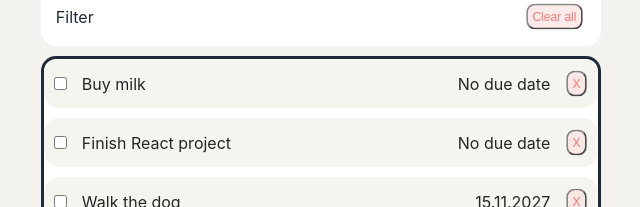
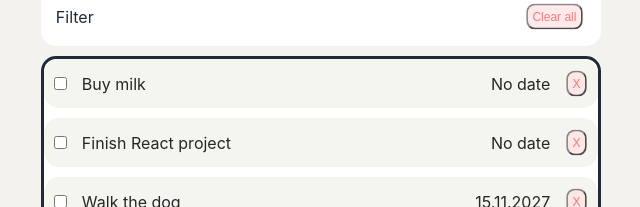
Before and after one commit to FrstF4ll/web-todo-react, a React app: page / in a window 1280 px wide. Shown: the part 298-505 px from the top of the page, without its empty margins (319-959 px from the left). Built offline with nearby package versions, Linux system fonts and the light colour scheme; the HTML template or start-up script is replaced by a standard one.

Commit message:
refactor: set 'dueDate' value to a variable

```diff
--- a/src/Todos.tsx
+++ b/src/Todos.tsx
@@ -39,9 +39,8 @@ export const TodoItems = ({
   title: string;
   dueDate?: string;
 }) => {
-  if (!dueDate) {
-    dueDate = 'No due date';
-  }
+  const displayDueDate = dueDate || "No date"
+
 
   return (
     <li className="todo-item flex-row">
@@ -50,7 +49,7 @@ export const TodoItems = ({
         {title}
       </span>
       <span>
-        {dueDate}
+        {displayDueDate}
         <DangerButton placeholder="X" />
       </span>
     </li>
```
